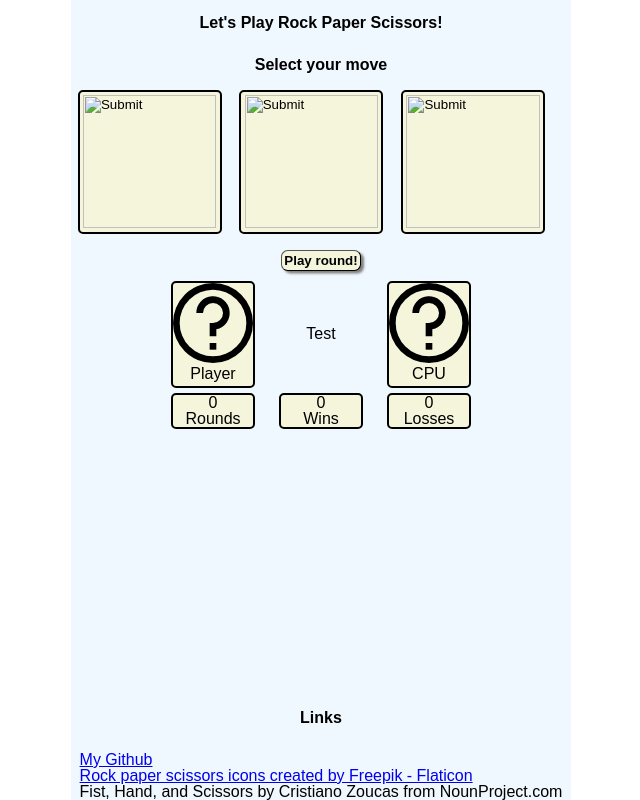
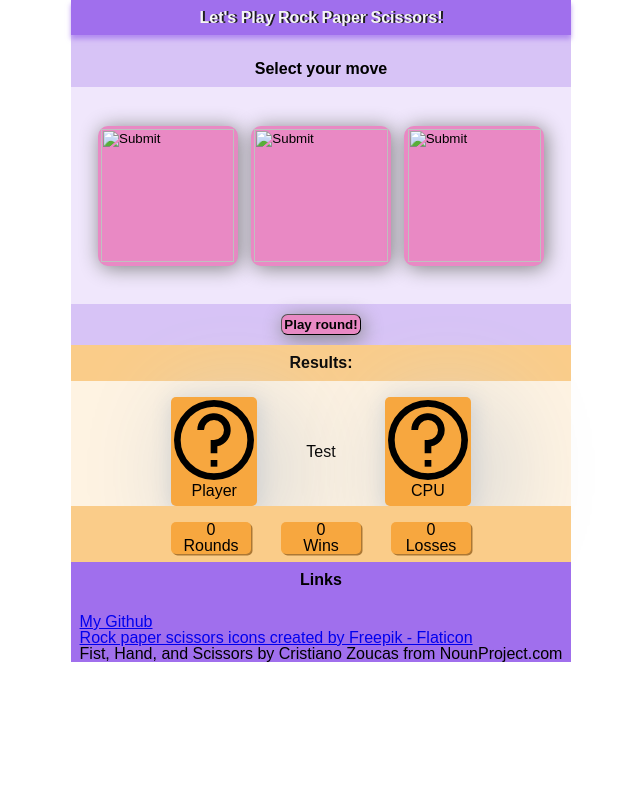
Before and after one commit to stedman-p/rock-paper-scissors, a plain HTML site: page index.html in a window 1280 px wide. Shown: the whole page, without its empty margins (319-959 px from the left). Drawn offline with Linux system fonts and the light colour scheme.

Commit message:
additional css experimenting

```diff
--- a/index.html
+++ b/index.html
@@ -11,8 +11,10 @@
 </head>
 <body>
     <div class="container">
+        <div class="header">
+            <h1 class="toggle">Let's Play Rock Paper Scissors!</h3>
+        </div>
         <div class="game toggle">
-            <h1 class="toggle">Let's Play Rock Paper Scissors!</h3>
             <br>
             <h3 class="toggle">Select your move</h3>
             <fieldset class="toggle choices">
@@ -23,6 +25,9 @@
             <button id="play">Play round!</button>
         </div>
         <div class="results">
+            <div class="result-header">
+                <h3>Results:</h3>
+            </div>
             <div id="choices">
                 <div id="player" class="choice">
                     <img src="./img/question-mark.svg" alt="" class="choice-result" id="choice-player">
@@ -36,6 +41,7 @@
                     <p>CPU</p>
                 </div>
             </div>
+            <div class="result-info">
                 <div id="info">
                     <div class="game-counter">
                         <p id="round-p">0</p>
@@ -48,6 +54,7 @@
                     <div class="game-counter">
                         <p id="losses-p">0</p>
                         <p>Losses</p>
+                    </div>
                 </div>
             </div>
         </div>
--- a/styles.css
+++ b/styles.css
@@ -40,9 +40,6 @@ html {
 }
 body {
 	line-height: 1;
-    /* display: flex;
-    flex-direction: column;
-    justify-content: center; */
     margin: auto;
 }
 ol, ul {
@@ -61,6 +58,29 @@ table {
 	border-spacing: 0;
 }
 
+/* variables */
+
+:root {
+    --grey1: #f5f5f5;
+    --grey2: #d6d6d6;
+    --grey3: #adadad;
+    --grey4: #474747;
+    --grey5: #1f1f1f;
+
+    --prim1: #f4f3f7;
+    --prim2: #d2cedf;
+    --prim3: #a58cbf;
+    --prim4: #796b9e;
+    --prim5: #4a4063;
+
+    --sec1: #DCF9F3;
+    --sec2: #96EDDC;
+    --sec3: #00E0AC;
+    --sec4: #00916E;
+    --sec5: #00523F;
+
+}
+
 h1, h2, h3, h4, h5, h6 {
     text-align: center;
 }
@@ -76,14 +96,18 @@ h3 {
 button {
     border-width: 1.55px;
     padding: 2px;
-    background-color: beige;
+    background-color: #e989c4;
     border-radius: .5em;
-    box-shadow: 3px 2.5px 2.5px grey;
+    box-shadow: 1px 2px 0px rgb(163, 163, 163);;
     font-weight: bold;
 }
 
 button:hover {
-    background-color: lightgray;
+    box-shadow: none;
+}
+
+button:active {
+    background-color: #c271a3;
 }
 
 footer {
@@ -99,8 +123,23 @@ footer {
     /* justify-content: centers; */
     align-items: center;
     max-width: 500px;
-    background-color: aliceblue;
-    min-height: 800px;
+    background-color: #d7c3f6;
+    /* min-height: 800px; */
+}
+
+.header {
+    background-color: #a06fed;
+    width: 100%;
+    color: whitesmoke;
+    box-shadow: 0em .25em 0.3em #9f6feda8;
+}
+
+div.header > h1 {
+    text-align: center;
+    margin-top: 10px;
+    margin-bottom: 9px;
+    color: var(--grey1);
+    text-shadow: 2px 0px var(--grey5);
 }
 
 /*
@@ -114,8 +153,16 @@ footer {
     align-items: center;
 }
 
+div.game > h3 {
+    box-shadow: 0 5em grey;
+}
+
 fieldset {
     width: 500px;
+    display: flex;
+    justify-content: center;
+    background-color: #f0e7fc;
+    padding: 2em 0em 2em 0em;
 }
 
 input.choice-button {
@@ -123,28 +170,41 @@ input.choice-button {
     width: 10em;
     margin: 0.5em;
     padding: .25em;
-    background-color: beige;
-    border: 2px solid black;
-    border-radius: 5px;
+    background-color: #e989c4;
+    border-radius: 10px;
+    box-shadow: 2px 2px 20px grey;
+}
+
+input.choice-button:hover {
+    box-shadow: none;
+}
+
+input.choice-button:active {
+    background-color: #c271a3;
 }
 
 button#play {
     margin: 10px 0px 10px 0px;
+    box-shadow: 2px 4px 20px grey;;
+}
+
+button#play:hover {
+    box-shadow: none;
 }
 
 .results {
-    width: 500px;
+    width: 100%;
     display: flex;
     flex-direction: column;
     justify-content: center;
     align-items: center;
+    background-color: #fef3e2;
 }
 
-#info {
-    width: 300px;
-    display: flex;
-    flex-direction: row;
-    justify-content: space-between;
+.result-header {
+    width: 100%;
+    background-color: #facc89;
+
 }
 
 #choices {
@@ -152,14 +212,16 @@ button#play {
     display: flex;
     flex: row;
     justify-content: space-between;
+    padding-top: 1em;
 }
 
 .choice {
     width: 5em;
     height: 6.4em;
-    background-color: beige;
-    border: 2px solid black;
+    background-color: #f7a73f;
     border-radius: 5px;
+    padding: .2em .2em .2em .2em;
+    box-shadow: 20px 20px 100px 10px lightgrey, 2px 4px 20px 2px lightgrey;
 }
 
 div img {
@@ -173,12 +235,19 @@ div.choice > p {
     margin-bottom: auto;
 }
 
-.placeholder {
+.result-info {
     width: 100%;
-    height: 0;
-    padding-top: 100%;
-    background-repeat: no-repeat;
-    background-size: contain;
+    background-color:#facc89;
+    display: flex;
+    justify-content: center;
+    padding: 1em 0em 0.5em 0em;
+}
+
+#info {
+    width: 300px;
+    display: flex;
+    flex-direction: row;
+    justify-content: space-between;
 }
 
 div#result {
@@ -190,15 +259,20 @@ div#result {
 
 .game-counter {
     width: 5em;
-    border: 2px solid black;
+    /* border: 2px solid black; */
     border-radius: 5px;
     text-align: center;
-    margin-top: 5px;
-    background-color: beige;
+    background-color:#f7a73f;
+    box-shadow: 1.5px 1.5px 0px #ac7834;
+}
+
+div.game-counter > p {
+    text-align: center;
 }
 
 footer {
-    position: absolute;
     bottom: 0;
-    width: 100%;
+    width: 500px;
+    background-color: #a06fed;
+    color:var(--light-text-color);
 }
```
Lines whose indentation alone changed are shown as unchanged.
